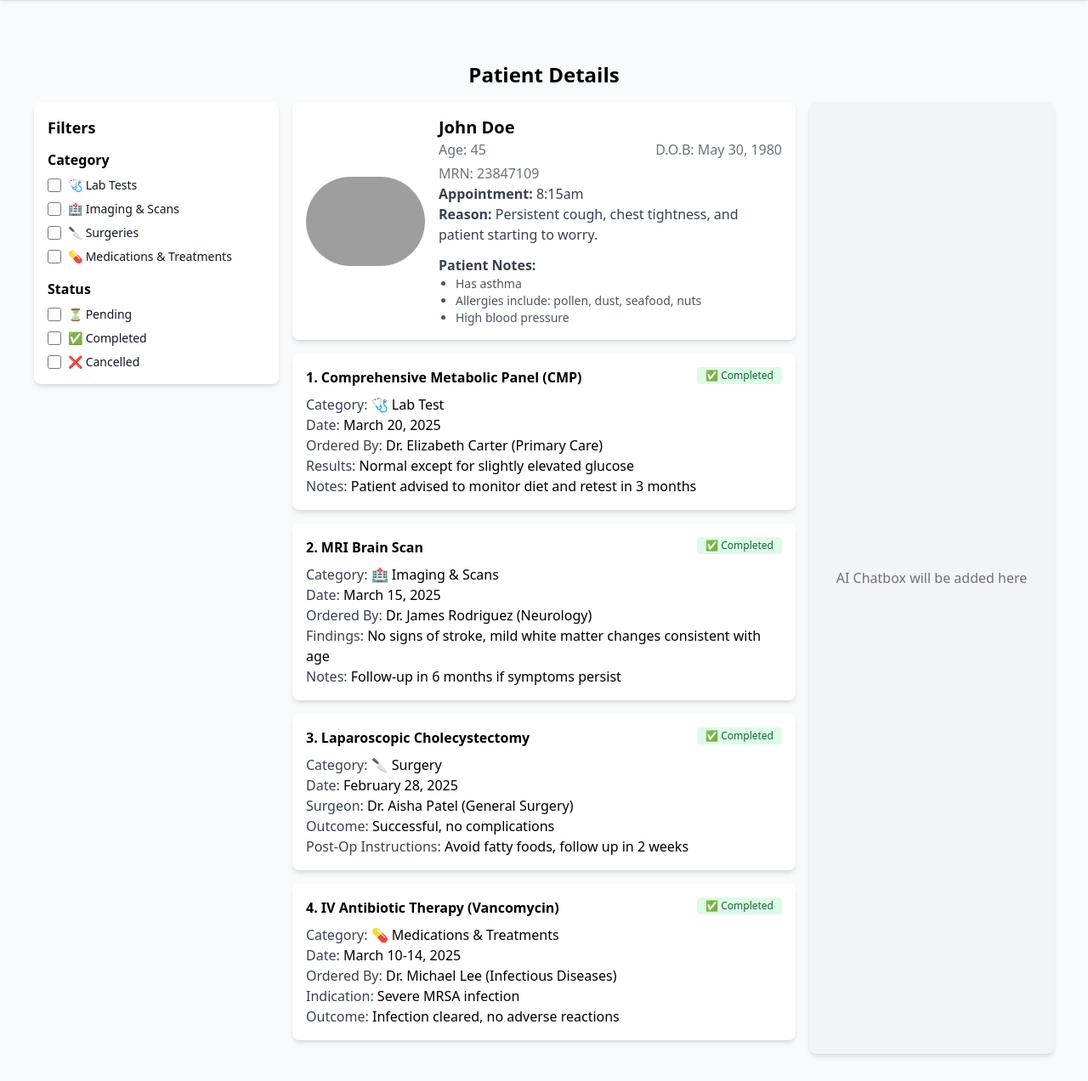
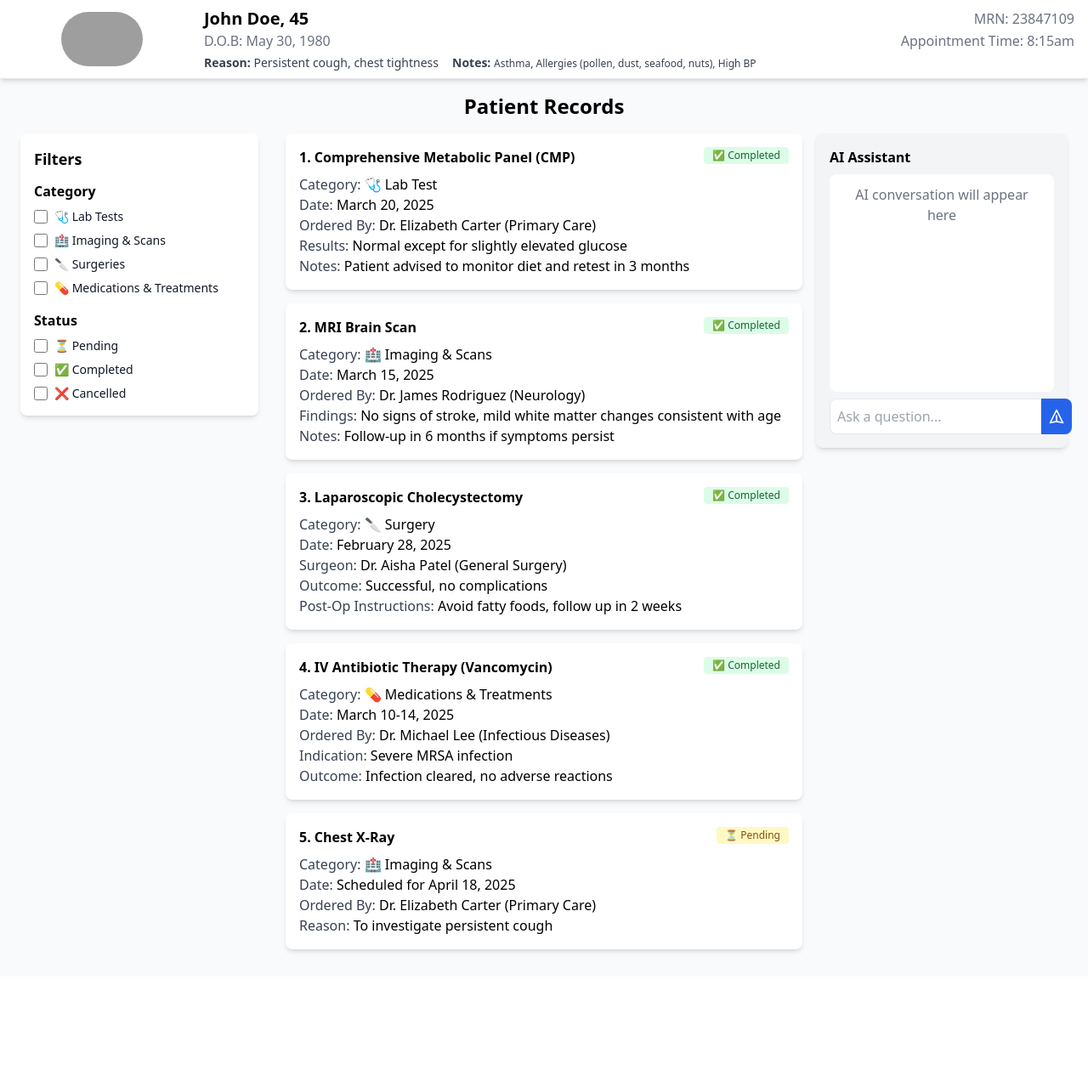
Before and after one commit to MarcelBarrios/MediFlow, a Flask app: page /patient in a window 1280 px wide. Shown: the part 74-1346 px from the top of the page at 85% size. After the commit the page ends 1196 px from the top, so only its background shows below. Run offline with Flask 3, Linux system fonts and the light colour scheme; some libraries are stand-ins or nearby versions; grey boxes are pictures that could not be loaded.

Commit message:
Padding removed in base.html. Patient.html modified so patient is fixed at the top

```diff
--- a/templates/base.html
+++ b/templates/base.html
@@ -1,5 +1,6 @@
 <!DOCTYPE html>
 <html lang="en">
+
 <head>
   <meta charset="UTF-8" />
   <meta name="viewport" content="width=device-width, initial-scale=1.0" />
@@ -7,6 +8,7 @@
   <script src="https://cdn.tailwindcss.com"></script>
   <link rel="stylesheet" href="/static/styles.css" />
 </head>
+
 <body class="bg-gray-50">
 
   <!-- Navbar -->
@@ -29,7 +31,7 @@
             All categories
             <svg class="w-2.5 h-2.5 ml-2.5" fill="none" viewBox="0 0 10 6">
               <path stroke="currentColor" stroke-linecap="round" stroke-linejoin="round" stroke-width="2"
-                d="m1 1 4 4 4-4"/>
+                d="m1 1 4 4 4-4" />
             </svg>
           </button>
 
@@ -53,7 +55,7 @@
               class="absolute top-0 right-0 h-full px-3 text-sm font-medium text-white bg-blue-700 border border-blue-700 rounded-r-lg hover:bg-blue-800 focus:ring-4 focus:outline-none focus:ring-blue-300">
               <svg class="w-4 h-4" fill="none" viewBox="0 0 20 20">
                 <path stroke="currentColor" stroke-linecap="round" stroke-linejoin="round" stroke-width="2"
-                  d="m19 19-4-4m0-7A7 7 0 1 1 1 8a7 7 0 0 1 14 0Z"/>
+                  d="m19 19-4-4m0-7A7 7 0 1 1 1 8a7 7 0 0 1 14 0Z" />
               </svg>
               <span class="sr-only">Search</span>
             </button>
@@ -65,9 +67,10 @@
   </nav>
 
   <!-- Page Content -->
-  <main class="px-4 py-8">
+  <main class="px-0 py-0">
     {% block content %}{% endblock %}
   </main>
 
 </body>
+
 </html>
--- a/templates/patient.html
+++ b/templates/patient.html
@@ -3,11 +3,46 @@
 {% block title %}Patient Details{% endblock %}
 
 {% block content %}
-<h1 class="text-2xl font-bold mb-4 flex justify-center mt-10">Patient Details</h1>
+<!-- Fixed Patient Info Card that appears below navbar when navbar is visible -->
+<div class="sticky top-[0px] bg-white shadow-md z-10 border-b border-gray-200">
+    <div class="container mx-auto px-4 py-2">
+        <div class="flex flex-wrap">
+            <div class="w-1/6 flex justify-center items-center">
+                <img src="https://encrypted-tbn0.gstatic.com/images?q=tbn:ANd9GcTpBLc9J0Jz2F69dVxaPIHuYEL1OWdlYqvZ-w&s"
+                    alt="Patient Photo" class="rounded-full mx-auto h-16 w-24" />
+            </div>
+            <div class="w-5/6 pl-4">
+                <div class="flex justify-between items-center">
+                    <h2 class="text-xl font-bold">John Doe, 45</h2>
+                    <span class="text-gray-500">MRN: 23847109</span>
+                </div>
+                <div class="flex justify-between mb-1">
+                    <!-- <span class="text-gray-500">Age: 45</span> -->
+                    <span class="text-gray-500">D.O.B: May 30, 1980</span>
+                    <span class="text-gray-500">Appointment Time: 8:15am</span>
+                </div>
+                <div class="text-gray-700 text-sm flex">
+                    <div class="mr-4">
+                        <span class="font-semibold">Reason:</span> Persistent cough, chest tightness
+                    </div>
+                    <div class="flex-1">
+                        <span class="font-semibold">Notes:</span>
+                        <span class="text-xs">Asthma, Allergies (pollen, dust, seafood, nuts), High BP</span>
+                    </div>
+                </div>
+            </div>
+        </div>
+    </div>
+</div>
+
+<!-- Main content with appropriate padding to account for the sticky header -->
+<div class="pt-4 pb-4">
+    <h1 class="text-2xl font-bold mb-4 flex justify-center">Patient Records</h1>
 
     <div class="flex flex-wrap mx-4">
-    <!-- First Column - Filters -->
-    <div class="w-full md:w-1/4 px-2 mb-4">
+        <!-- First Column - Fixed Filters -->
+        <div class="w-full md:w-1/4 px-2">
+            <div class="sticky top-[184px] w-full pr-4">
                 <div class="bg-white p-4 rounded-lg shadow-md">
                     <h2 class="font-bold text-lg mb-3">Filters</h2>
 
@@ -17,17 +52,20 @@
                             <div class="flex items-center">
                                 <input id="lab-tests" type="checkbox"
                                     class="w-4 h-4 text-blue-600 bg-gray-100 border-gray-300 rounded focus:ring-blue-500">
-                        <label for="lab-tests" class="ml-2 text-sm font-medium text-gray-900">🩺 Lab Tests</label>
+                                <label for="lab-tests" class="ml-2 text-sm font-medium text-gray-900">🩺 Lab
+                                    Tests</label>
                             </div>
                             <div class="flex items-center">
                                 <input id="imaging" type="checkbox"
                                     class="w-4 h-4 text-blue-600 bg-gray-100 border-gray-300 rounded focus:ring-blue-500">
-                        <label for="imaging" class="ml-2 text-sm font-medium text-gray-900">🏥 Imaging & Scans</label>
+                                <label for="imaging" class="ml-2 text-sm font-medium text-gray-900">🏥 Imaging &
+                                    Scans</label>
                             </div>
                             <div class="flex items-center">
                                 <input id="surgeries" type="checkbox"
                                     class="w-4 h-4 text-blue-600 bg-gray-100 border-gray-300 rounded focus:ring-blue-500">
-                        <label for="surgeries" class="ml-2 text-sm font-medium text-gray-900">🔪 Surgeries</label>
+                                <label for="surgeries" class="ml-2 text-sm font-medium text-gray-900">🔪
+                                    Surgeries</label>
                             </div>
                             <div class="flex items-center">
                                 <input id="medications" type="checkbox"
@@ -49,65 +87,41 @@
                             <div class="flex items-center">
                                 <input id="completed" type="checkbox"
                                     class="w-4 h-4 text-blue-600 bg-gray-100 border-gray-300 rounded focus:ring-blue-500">
-                        <label for="completed" class="ml-2 text-sm font-medium text-gray-900">✅ Completed</label>
+                                <label for="completed" class="ml-2 text-sm font-medium text-gray-900">✅
+                                    Completed</label>
                             </div>
                             <div class="flex items-center">
                                 <input id="cancelled" type="checkbox"
                                     class="w-4 h-4 text-blue-600 bg-gray-100 border-gray-300 rounded focus:ring-blue-500">
-                        <label for="cancelled" class="ml-2 text-sm font-medium text-gray-900">❌ Cancelled</label>
+                                <label for="cancelled" class="ml-2 text-sm font-medium text-gray-900">❌
+                                    Cancelled</label>
+                            </div>
                         </div>
                     </div>
                 </div>
             </div>
         </div>
 
-    <!-- Second and Third Column - Patient Info and Medical Records -->
+        <!-- Second Column - Medical Records -->
         <div class="w-full md:w-2/4 px-2">
-        <!-- Patient Info Card -->
-        <div class="bg-white p-4 rounded-lg shadow-md mb-4">
-            <div class="flex flex-wrap">
-                <div class="w-1/4 flex justify-center items-center">
-                    <img src="https://encrypted-tbn0.gstatic.com/images?q=tbn:ANd9GcTpBLc9J0Jz2F69dVxaPIHuYEL1OWdlYqvZ-w&s"
-                        alt="Patient Photo" class="rounded-full mx-auto" />
-                </div>
-                <div class="w-3/4 pl-4">
-                    <h2 class="text-xl font-bold">John Doe</h2>
-                    <div class="flex justify-between mb-1">
-                        <span class="text-gray-500">Age: 45</span>
-                        <span class="text-gray-500">D.O.B: May 30, 1980</span>
-                    </div>
-                    <div class="text-gray-700 mb-2">
-                        <span class="text-gray-500">MRN: 23847109</span>
-                        <p><span class="font-semibold">Appointment:</span> 8:15am</p>
-                        <p><span class="font-semibold">Reason:</span> Persistent cough, chest tightness, and patient
-                            starting to worry.</p>
-                    </div>
-                    <div class="mt-3">
-                        <h3 class="font-semibold text-gray-700">Patient Notes:</h3>
-                        <ul class="list-disc pl-5 text-gray-600 text-sm">
-                            <li>Has asthma</li>
-                            <li>Allergies include: pollen, dust, seafood, nuts</li>
-                            <li>High blood pressure</li>
-                        </ul>
-                    </div>
-                </div>
-            </div>
-        </div>
-
             <!-- Medical Records Cards -->
             <!-- Lab Test Card -->
             <div class="bg-white p-4 rounded-lg shadow-md mb-4">
                 <div class="flex justify-between items-start">
                     <h3 class="font-bold">1. Comprehensive Metabolic Panel (CMP)</h3>
-                <span class="bg-green-100 text-green-800 text-xs font-medium px-2.5 py-0.5 rounded">✅ Completed</span>
+                    <span class="bg-green-100 text-green-800 text-xs font-medium px-2.5 py-0.5 rounded">✅
+                        Completed</span>
                 </div>
                 <div class="mt-2">
                     <p><span class="font-medium text-gray-700">Category:</span> 🩺 Lab Test</p>
                     <p><span class="font-medium text-gray-700">Date:</span> March 20, 2025</p>
-                <p><span class="font-medium text-gray-700">Ordered By:</span> Dr. Elizabeth Carter (Primary Care)</p>
-                <p><span class="font-medium text-gray-700">Results:</span> Normal except for slightly elevated glucose
+                    <p><span class="font-medium text-gray-700">Ordered By:</span> Dr. Elizabeth Carter (Primary Care)
                     </p>
-                <p><span class="font-medium text-gray-700">Notes:</span> Patient advised to monitor diet and retest in 3
+                    <p><span class="font-medium text-gray-700">Results:</span> Normal except for slightly elevated
+                        glucose
+                    </p>
+                    <p><span class="font-medium text-gray-700">Notes:</span> Patient advised to monitor diet and retest
+                        in 3
                         months</p>
                 </div>
             </div>
@@ -116,7 +130,8 @@
             <div class="bg-white p-4 rounded-lg shadow-md mb-4">
                 <div class="flex justify-between items-start">
                     <h3 class="font-bold">2. MRI Brain Scan</h3>
-                <span class="bg-green-100 text-green-800 text-xs font-medium px-2.5 py-0.5 rounded">✅ Completed</span>
+                    <span class="bg-green-100 text-green-800 text-xs font-medium px-2.5 py-0.5 rounded">✅
+                        Completed</span>
                 </div>
                 <div class="mt-2">
                     <p><span class="font-medium text-gray-700">Category:</span> 🏥 Imaging & Scans</p>
@@ -124,7 +139,8 @@
                     <p><span class="font-medium text-gray-700">Ordered By:</span> Dr. James Rodriguez (Neurology)</p>
                     <p><span class="font-medium text-gray-700">Findings:</span> No signs of stroke, mild white matter
                         changes consistent with age</p>
-                <p><span class="font-medium text-gray-700">Notes:</span> Follow-up in 6 months if symptoms persist</p>
+                    <p><span class="font-medium text-gray-700">Notes:</span> Follow-up in 6 months if symptoms persist
+                    </p>
                 </div>
             </div>
 
@@ -132,14 +148,16 @@
             <div class="bg-white p-4 rounded-lg shadow-md mb-4">
                 <div class="flex justify-between items-start">
                     <h3 class="font-bold">3. Laparoscopic Cholecystectomy</h3>
-                <span class="bg-green-100 text-green-800 text-xs font-medium px-2.5 py-0.5 rounded">✅ Completed</span>
+                    <span class="bg-green-100 text-green-800 text-xs font-medium px-2.5 py-0.5 rounded">✅
+                        Completed</span>
                 </div>
                 <div class="mt-2">
                     <p><span class="font-medium text-gray-700">Category:</span> 🔪 Surgery</p>
                     <p><span class="font-medium text-gray-700">Date:</span> February 28, 2025</p>
                     <p><span class="font-medium text-gray-700">Surgeon:</span> Dr. Aisha Patel (General Surgery)</p>
                     <p><span class="font-medium text-gray-700">Outcome:</span> Successful, no complications</p>
-                <p><span class="font-medium text-gray-700">Post-Op Instructions:</span> Avoid fatty foods, follow up in
+                    <p><span class="font-medium text-gray-700">Post-Op Instructions:</span> Avoid fatty foods, follow up
+                        in
                         2 weeks</p>
                 </div>
             </div>
@@ -148,23 +166,56 @@
             <div class="bg-white p-4 rounded-lg shadow-md mb-4">
                 <div class="flex justify-between items-start">
                     <h3 class="font-bold">4. IV Antibiotic Therapy (Vancomycin)</h3>
-                <span class="bg-green-100 text-green-800 text-xs font-medium px-2.5 py-0.5 rounded">✅ Completed</span>
+                    <span class="bg-green-100 text-green-800 text-xs font-medium px-2.5 py-0.5 rounded">✅
+                        Completed</span>
                 </div>
                 <div class="mt-2">
                     <p><span class="font-medium text-gray-700">Category:</span> 💊 Medications & Treatments</p>
                     <p><span class="font-medium text-gray-700">Date:</span> March 10-14, 2025</p>
-                <p><span class="font-medium text-gray-700">Ordered By:</span> Dr. Michael Lee (Infectious Diseases)</p>
+                    <p><span class="font-medium text-gray-700">Ordered By:</span> Dr. Michael Lee (Infectious Diseases)
+                    </p>
                     <p><span class="font-medium text-gray-700">Indication:</span> Severe MRSA infection</p>
-                <p><span class="font-medium text-gray-700">Outcome:</span> Infection cleared, no adverse reactions</p>
+                    <p><span class="font-medium text-gray-700">Outcome:</span> Infection cleared, no adverse reactions
+                    </p>
+                </div>
+            </div>
+
+            <!-- Additional procedures for scrolling test -->
+            <div class="bg-white p-4 rounded-lg shadow-md mb-4">
+                <div class="flex justify-between items-start">
+                    <h3 class="font-bold">5. Chest X-Ray</h3>
+                    <span class="bg-yellow-100 text-yellow-800 text-xs font-medium px-2.5 py-0.5 rounded">⏳
+                        Pending</span>
+                </div>
+                <div class="mt-2">
+                    <p><span class="font-medium text-gray-700">Category:</span> 🏥 Imaging & Scans</p>
+                    <p><span class="font-medium text-gray-700">Date:</span> Scheduled for April 18, 2025</p>
+                    <p><span class="font-medium text-gray-700">Ordered By:</span> Dr. Elizabeth Carter (Primary Care)
+                    </p>
+                    <p><span class="font-medium text-gray-700">Reason:</span> To investigate persistent cough</p>
                 </div>
             </div>
         </div>
 
-    <!-- Fourth Column - Reserved for AI Chatbox -->
+        <!-- Third Column - AI Chatbox -->
         <div class="w-full md:w-1/4 px-2">
-        <!-- This space is intentionally left empty for future AI chatbox implementation -->
-        <div class="bg-gray-100 p-4 rounded-lg shadow-md h-full flex items-center justify-center">
-            <p class="text-gray-500 text-center">AI Chatbox will be added here</p>
+            <div class="sticky top-[184px] bg-gray-100 p-4 rounded-lg shadow-md">
+                <h3 class="font-bold mb-2">AI Assistant</h3>
+                <div class="bg-white rounded-lg p-3 h-64 overflow-y-auto mb-2">
+                    <p class="text-gray-500 text-center">AI conversation will appear here</p>
+                </div>
+                <div class="flex">
+                    <input type="text" placeholder="Ask a question..."
+                        class="flex-grow p-2 border rounded-l-lg focus:outline-none focus:ring-2 focus:ring-blue-500">
+                    <button class="bg-blue-600 text-white p-2 rounded-r-lg hover:bg-blue-700">
+                        <svg xmlns="http://www.w3.org/2000/svg" class="h-5 w-5" fill="none" viewBox="0 0 24 24"
+                            stroke="currentColor">
+                            <path stroke-linecap="round" stroke-linejoin="round" stroke-width="2"
+                                d="M12 19l9 2-9-18-9 18 9-2zm0 0v-8" />
+                        </svg>
+                    </button>
+                </div>
+            </div>
         </div>
     </div>
 </div>
```
Lines whose indentation alone changed are shown as unchanged.
